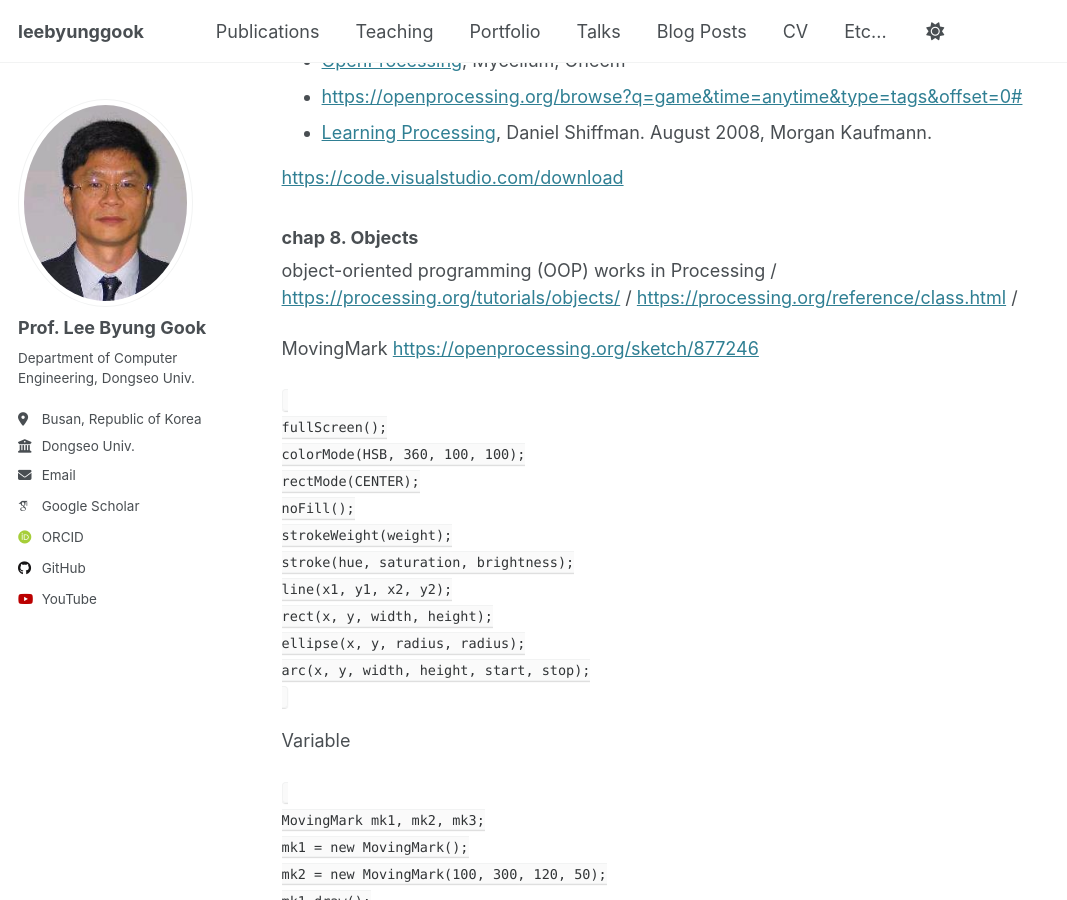
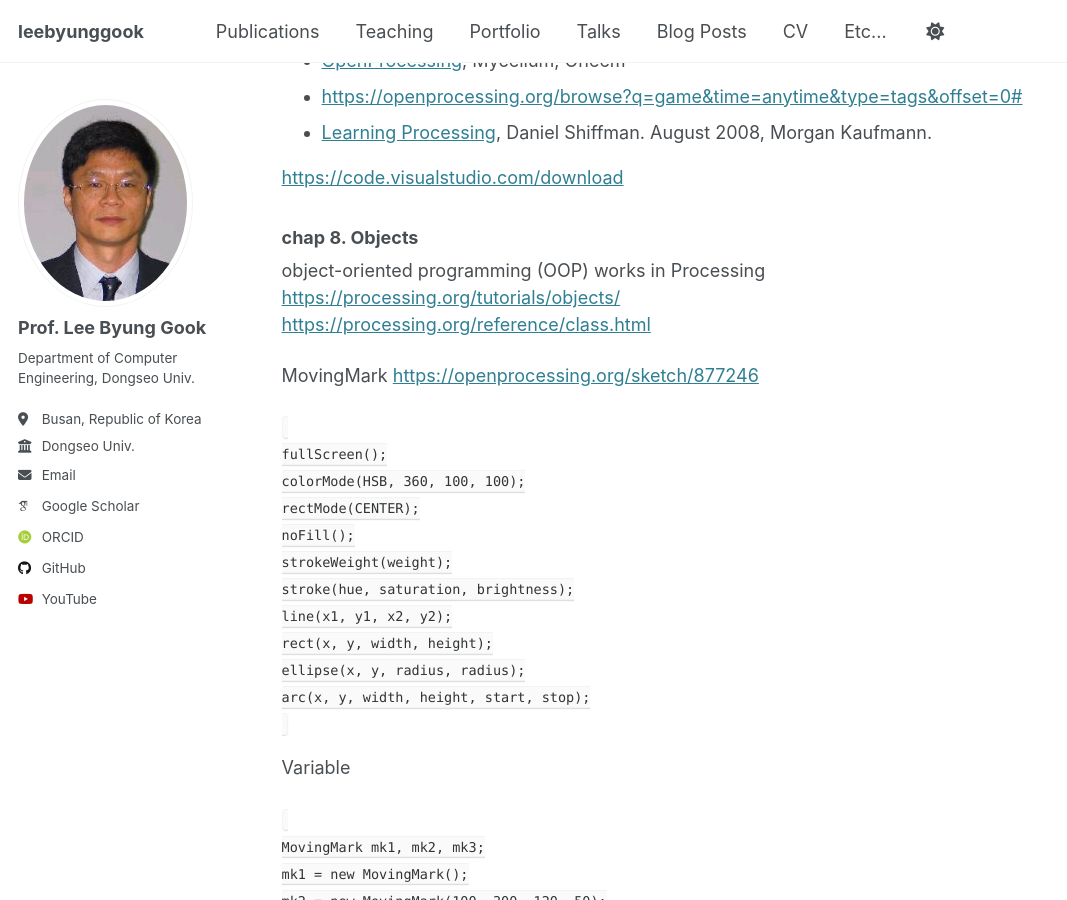
Before and after one commit to leebyunggook/leebyunggook.github.io, a Jekyll site: the page built from _pages/PhysicsProcessing.md, in a window 1280 px wide and 900 px high, scrolled down 1027 px. Shown: the whole window, without its empty margins (0-1067 px from the left). Built offline with Jekyll 4.4.1, drawn with Linux system fonts in a browser that asks for light colours; some web fonts are replaced; our own code applies the rules of GitHub Pages for plain Markdown files.

```diff
--- a/_pages/PhysicsProcessing.md
+++ b/_pages/PhysicsProcessing.md
@@ -25,9 +25,9 @@
 
 ### chap 8. Objects
 
-object-oriented programming (OOP) works in Processing /
-[https://processing.org/tutorials/objects/](https://processing.org/tutorials/objects/) /
-[https://processing.org/reference/class.html](https://processing.org/reference/class.html) /
+object-oriented programming (OOP) works in Processing <br>
+[https://processing.org/tutorials/objects/](https://processing.org/tutorials/objects/) <br>
+[https://processing.org/reference/class.html](https://processing.org/reference/class.html) <br>
 
 MovingMark
 [https://openprocessing.org/sketch/877246](https://openprocessing.org/sketch/877246)
```
